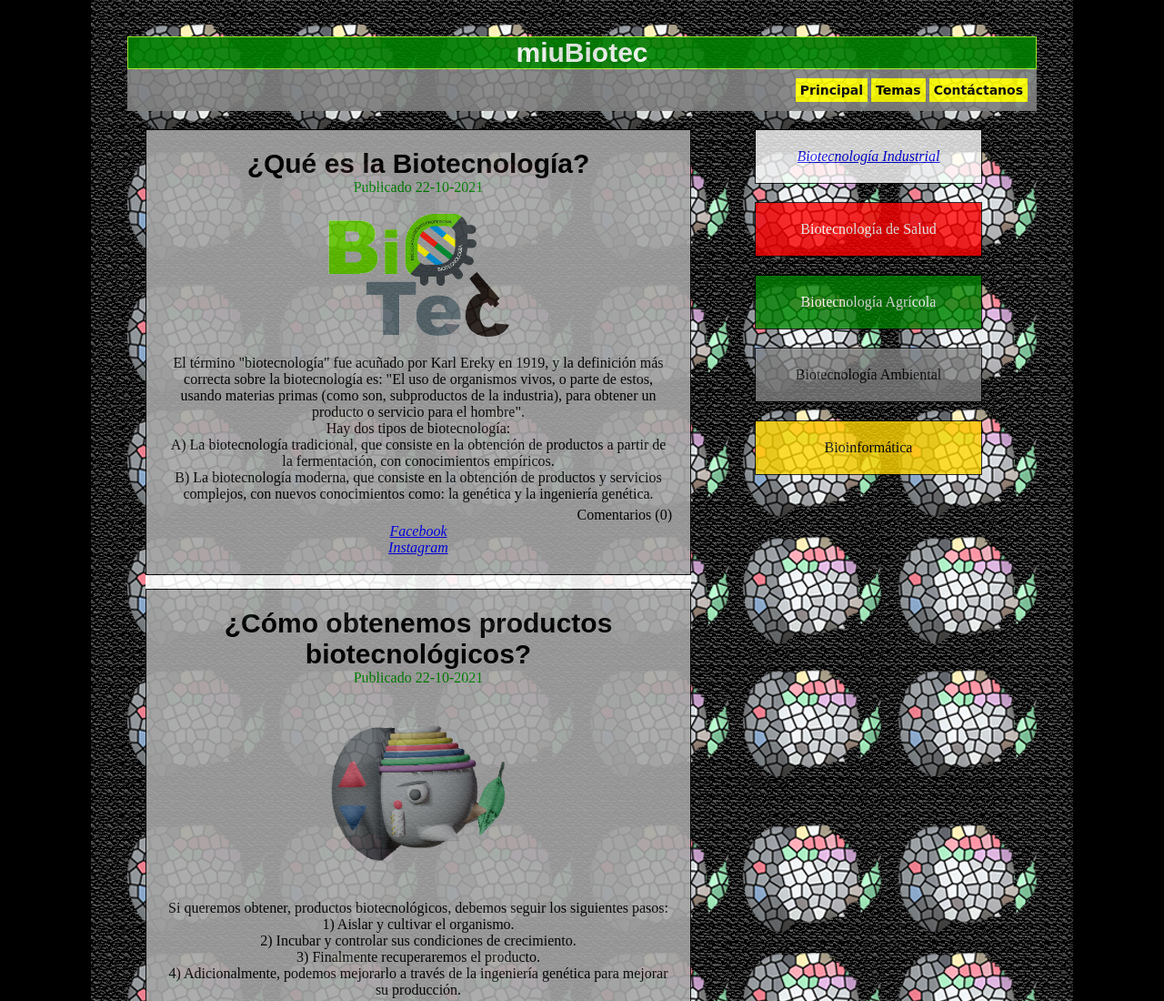
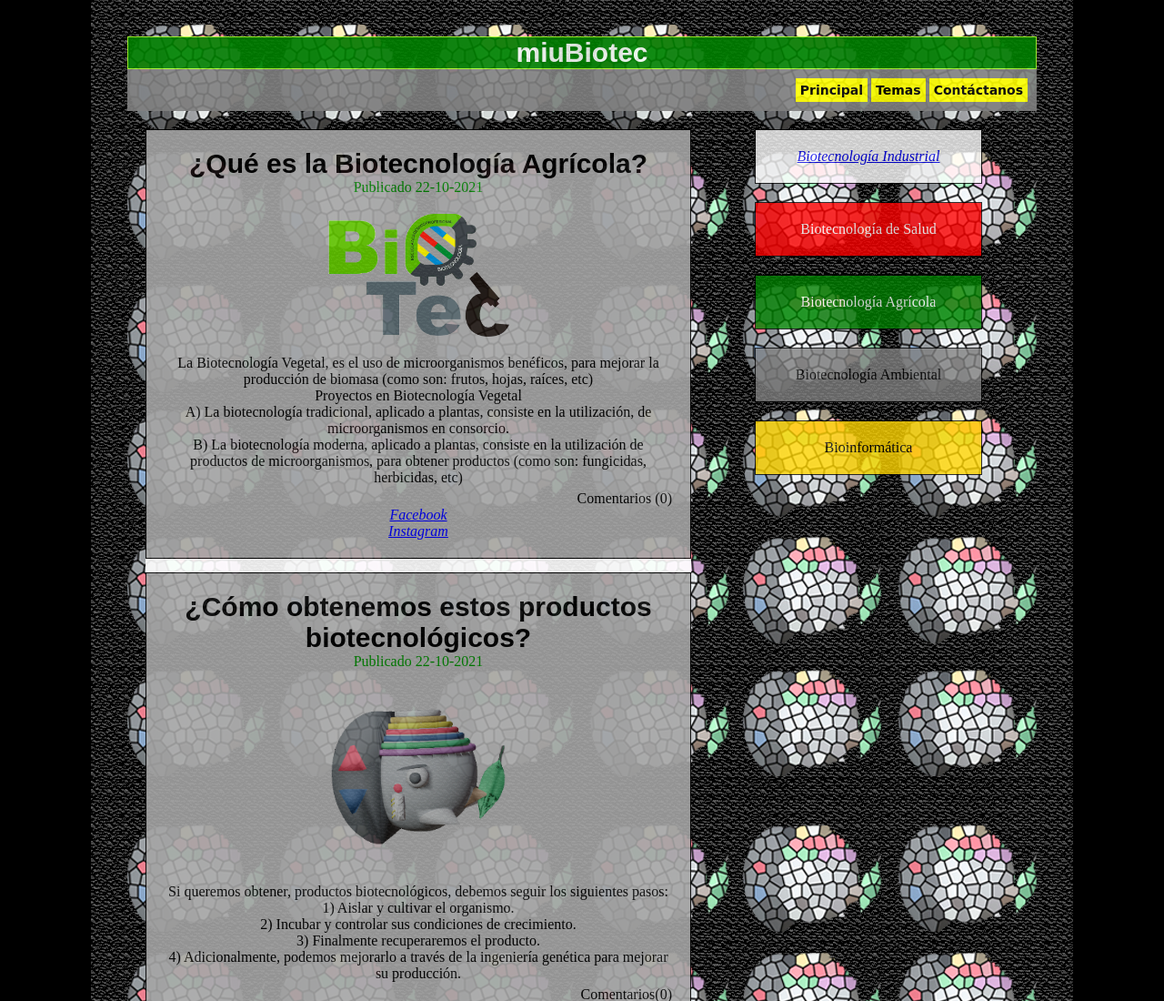
Before and after one commit to C2MV96/miubiotec, a plain HTML site: page Biotecnologia Agricola.html in a window 1280 px wide. Shown: the top 1100 px of the page at 91% size. Drawn offline with Linux system fonts and the light colour scheme.

Commit message:
update200

```diff
--- a/Biotecnologia Agricola.html
+++ b/Biotecnologia Agricola.html
@@ -26,22 +26,27 @@
             <section class="seccion">
                 <article>
                     <hgroup>
-                        <h1>¿Qué es la Biotecnología?</h1>
+                        <h1>¿Qué es la Biotecnología Agrícola?</h1>
                     </hgroup>
                     <time datetime="22-10-2021">Publicado 22-10-2021</time>
                     <img src="Imagenes/BiotecLogo2.png" alt="">
                     <p>
                         <p>
-                        El término "biotecnología" fue acuñado por Karl Ereky en 1919, y la definición más correcta sobre la biotecnología es: "El uso de organismos vivos, o parte de estos, usando materias primas (como son, subproductos de la industria), para obtener un producto o servicio para el hombre".
+                        La Biotecnología Vegetal, es el uso de microorganismos
+                        benéficos, para mejorar la producción de biomasa
+                        (como son: frutos, hojas, raíces, etc)
                     </p>
                         <p>
-                        Hay dos tipos de biotecnología:
+                        Proyectos en Biotecnología Vegetal
                     </p>
                         <p>
-                        A) La biotecnología tradicional, que consiste en la obtención de productos a partir de la fermentación, con conocimientos empíricos.
+                        A) La biotecnología tradicional, aplicado a plantas,
+                        consiste en la utilización, de microorganismos en consorcio.
                     </p>
                         <p>
-                        B) La biotecnología moderna, que consiste en la obtención de productos y servicios complejos, con nuevos conocimientos como: la genética y la ingeniería genética.
+                        B) La biotecnología moderna, aplicado a plantas,
+                        consiste en la utilización de productos de microorganismos,
+                        para obtener productos (como son: fungicidas, herbicidas, etc)
                     </p>
                     </p>
                     <footer>
@@ -56,7 +61,7 @@
                 </article>
                 <article>
                     <hgroup>
-                        <h1>¿Cómo obtenemos productos biotecnológicos?</h1>
+                        <h1>¿Cómo obtenemos estos productos biotecnológicos?</h1>
                     </hgroup>
                     <time datetime="22-10-2021">Publicado 22-10-2021</time>
                     <img src="Imagenes/miubiotec_logo2.png" alt="">
```
